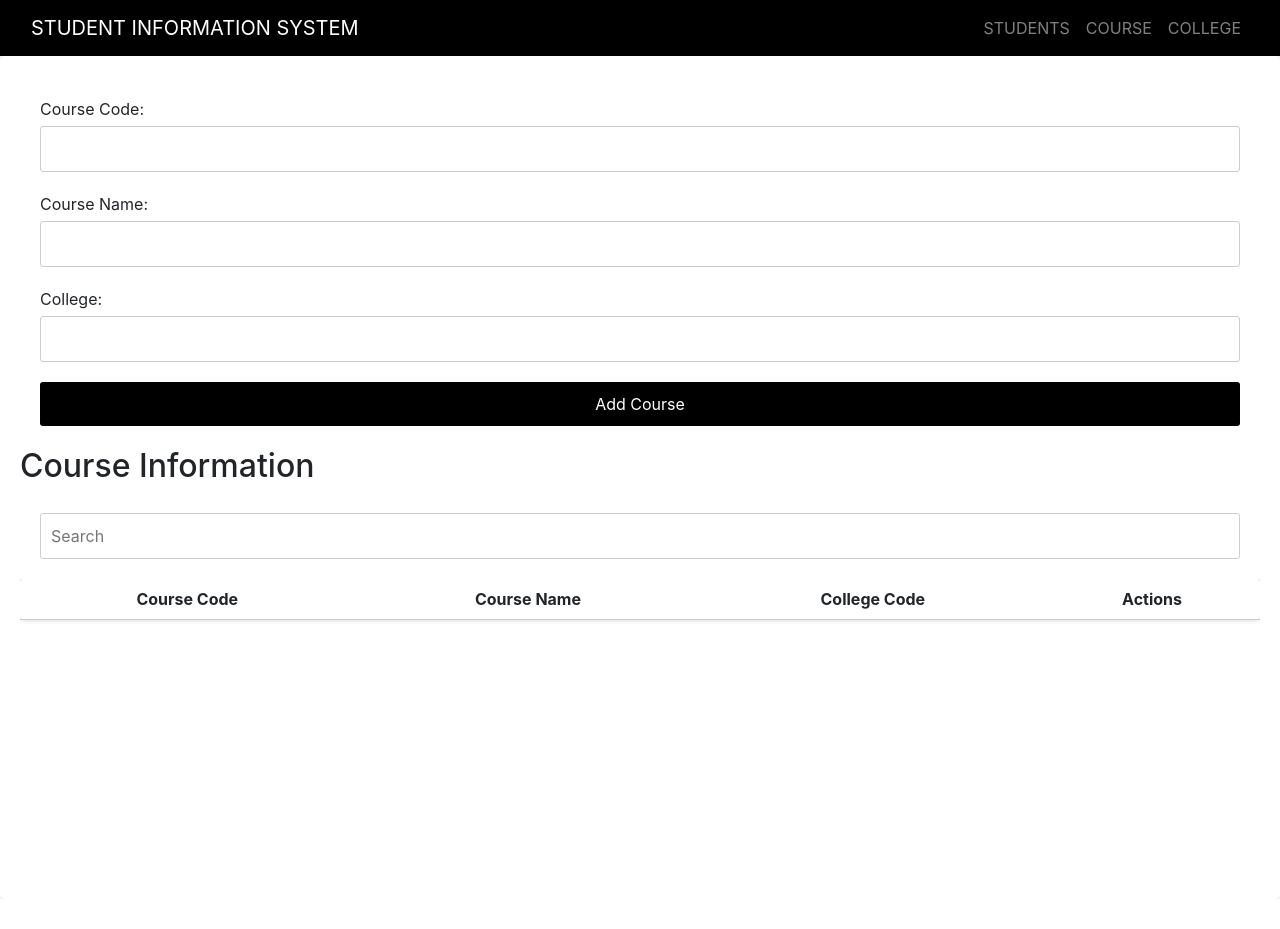
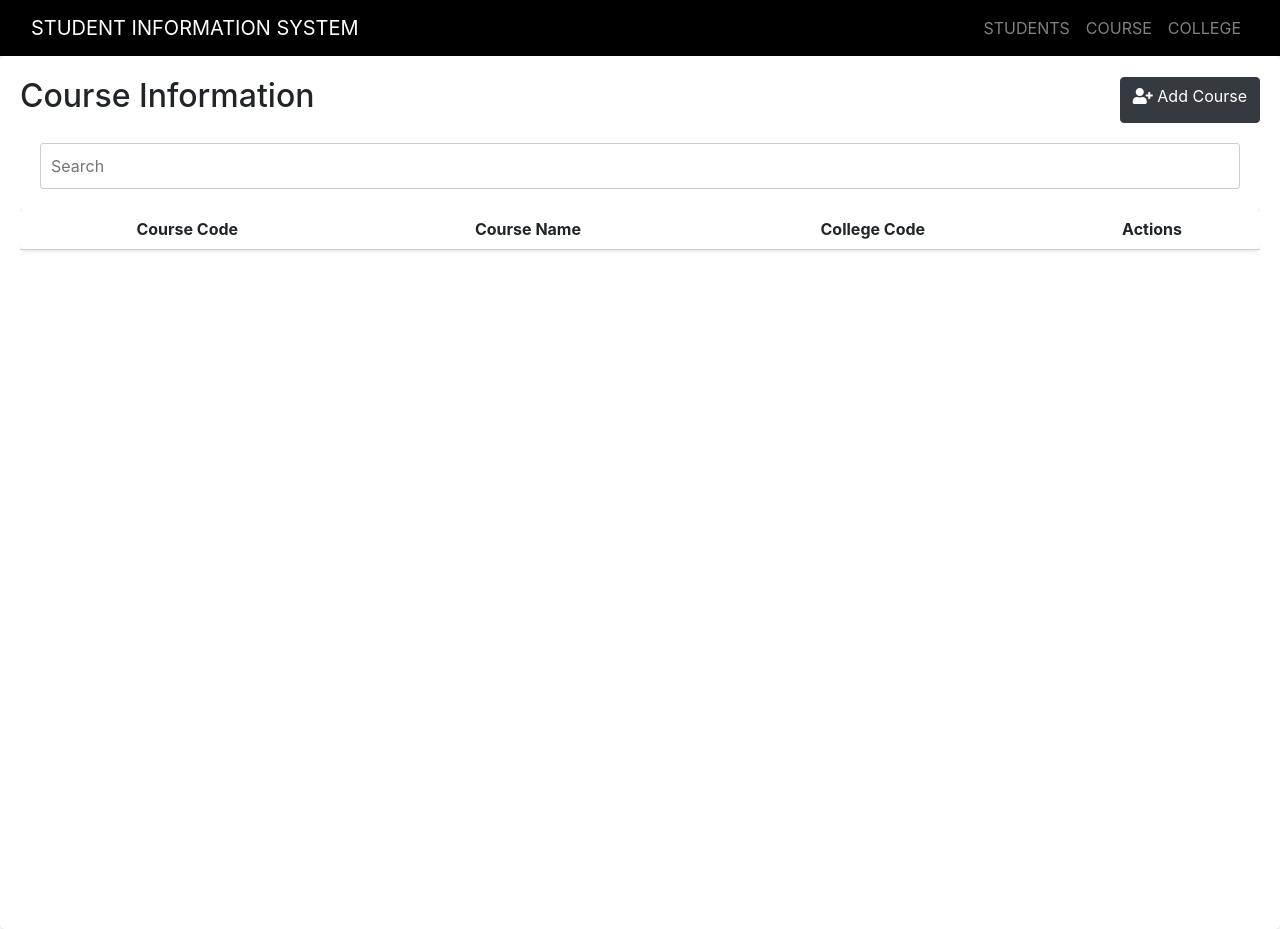
Before and after one commit to ryukychs/SSISv3-, a Flask app: page /course/search in a window 1280 px wide. Before the commit the page ends 899 px from the top, so only its background shows below. Run offline with Flask 3, Linux system fonts and the light colour scheme; lists and menus that the app fills with data are empty; parts of the project's set-up code (start-up, migrations or seed data) failed here and were passed over; some libraries are stand-ins or nearby versions.

Commit message:
fixed course

```diff
--- a/app/models/course.py
+++ b/app/models/course.py
@@ -30,10 +30,10 @@ def del_course(coursecode):
     mysql.connection.commit()
     cursor.close()
 
-def update_course(coursename, coursecode, collegecode):
+def update_course(course_code, course_name, college_code):
     cursor = mysql.connection.cursor()
     update_query = "UPDATE courses SET coursename = %s, collegecode = %s WHERE coursecode = %s"
-    cursor.execute(update_query, (coursename, collegecode, coursecode))
+    cursor.execute(update_query, (course_name, college_code, course_code))
     mysql.connection.commit()
     cursor.close()
 
--- a/app/routes/courseroute.py
+++ b/app/routes/courseroute.py
@@ -24,7 +24,7 @@ def add_course():
             flash('Course added successfully!', 'success')
         return redirect('/course')
     colleges = get_college_code()
-    return render_template('course.html', colleges=colleges)
+    return render_template('addcourse.html', colleges=colleges)
 
 @course_bp.route('/course/search', methods=['GET', 'POST'])
 def search_courses():
@@ -42,19 +42,17 @@ def remove_course(coursecode):
         flash('Course deleted successfully!', 'success')
         return jsonify({'success': True})
 
-@course_bp.route('/edit_course', methods=['POST'])
+@course_bp.route('/course/edit', methods=['GET', 'POST'])
 def edit_course():
     if request.method == 'POST':
-        course_code = request.form.get('coursecode')
-        course_name = request.form.get('coursename')
-        college_code = request.form.get('collegecode')
-        if check_college(college_code) != True:
-            flash('College not found!', 'error')
-        else:
-            update_course(course_name, course_code, college_code)
-            flash('Course updated successfully!', 'success')
+        course_code = request.form.get('course_code')
+        course_name = request.form.get('course_name')
+        college_code = request.form.get('college_code')
+        update_course(course_code, course_name, college_code)
+        flash('Course updated successfully!', 'success')
         return redirect('/course')
-    course_code = request.args.get('coursecode')
-    course_name = request.args.get('coursename')
-    college_code = request.args.get('collegecode')
-    return render_template('/course')
+    course_code = request.args.get('course_code')
+    course_name = request.args.get('course_name')
+    college_code = request.args.get('college_code')
+    colleges = get_college_code()
+    return render_template('editcourse.html', course_code=course_code, course_name=course_name, college_code=college_code, colleges=colleges)
--- a/app/static/css/style.css
+++ b/app/static/css/style.css
@@ -109,8 +109,3 @@ td {
   width: 50%;
 
 }
-.delete-button,
-.button {
-  flex: 1;
-  width: 50%;
-}
--- a/app/templates/course.html
+++ b/app/templates/course.html
@@ -26,34 +26,19 @@
 
   <div class="container">
 
-    <!-- Course input form -->
-    <div class="section">
-      <form id="add-course-form" method="POST" action="/course/add">
-        <input type="hidden" name="csrf_token" value="{{csrf_token()}}">
-        <div class="form-group">
-          <label for="coursecode">Course Code:</label>
-          <input type="text" id="coursecode" name="coursecode" required>
-        </div>
-        <div class="form-group">
-          <label for="coursename">Course Name:</label>
-          <input type="text" id="coursename" name="coursename" required>
-        </div>
-        <div class="form-group">
-          <label for="collegecode">College:</label>
-          <input type="text" id="collegecode" name="collegecode" required>
-        </div>
-        <button type="submit">Add Course</button>
-      </form>
-    </div>
-
     <!-- Course information table -->
     <div class="section">
-      <h2>Course Information</h2>
+      <div class="header d-flex justify-content-between">
+        <h2>Course Information</h2>
+        <a href="/course/add" class="btn btn-dark black">
+          <i class="fas fa-user-plus"></i> Add Course <!-- User plus icon from Font Awesome -->
+        </a>
+      </div>
       <form method="POST" action="/course/search">
         <input type="hidden" name="csrf_token" value="{{ csrf_token() }}">
         <input class="search-bar" type="text" name="coursesearch" placeholder="Search">
         </form>
-        <div style="height: 300px; overflow-y: scroll;">
+        <div style="height: 700px; overflow-y: scroll;">
       <table id="table">
         <thead>
           <tr>
@@ -70,11 +55,20 @@
             <td>{{ course.coursename }}</td>
             <td>{{ course.collegecode }}</td>
             <td>
+            <div class="button-container">
               <div class="button-container">
-                <button class="edit-button" onclick="editCourse('{{ course.coursecode }}', '{{ course.coursename }}', '{{ course.collegecode }}')">Edit</button>
-                <button type="button" id="delCourse" course-code="{{course.coursecode}}" csrf-token="{{csrf_token()}}" onclick="delCourse(this)">Delete</button>
-
-                </div>
+                <form method="get" action="/course/edit">
+                  <input type="hidden" name="course_code" value="{{ course.coursecode }}">
+                  <input type="hidden" name="course_name" value="{{ course.coursename }}">
+                  <input type="hidden" name="college_code" value="{{ course.collegecode }}">
+                  <button class="edit-button" type="submit">
+                    <i class="fas fa-pencil-alt"></i> <!-- Pencil icon -->
+                  </button>
+                </form>
+                <button class="button" id="delCourse" course-code="{{course.coursecode}}" csrf-token="{{csrf_token()}}" onclick="delCourse(this)">
+                  <i class="fas fa-trash"></i> <!-- Trash icon -->
+                </button>
+              </div>
             </td>
           </tr>
           {% endfor %}
--- a/app/templates/editstudent.html
+++ b/app/templates/editstudent.html
@@ -27,8 +27,7 @@
   </nav>
 
    <!-- Student input form -->
-    <div class="section">
-            <form method="POST" class="form-control">
+   <form  method="POST" action="/student/edit">
                 <input type="hidden" name="csrf_token" value="{{ csrf_token() }}">
 
                 <div class="form-group">
```
Also changed, not shown: app/templates/addcourse.html (added, +54 -0 lines), app/templates/editcourse.html (added, +61 -0 lines).
